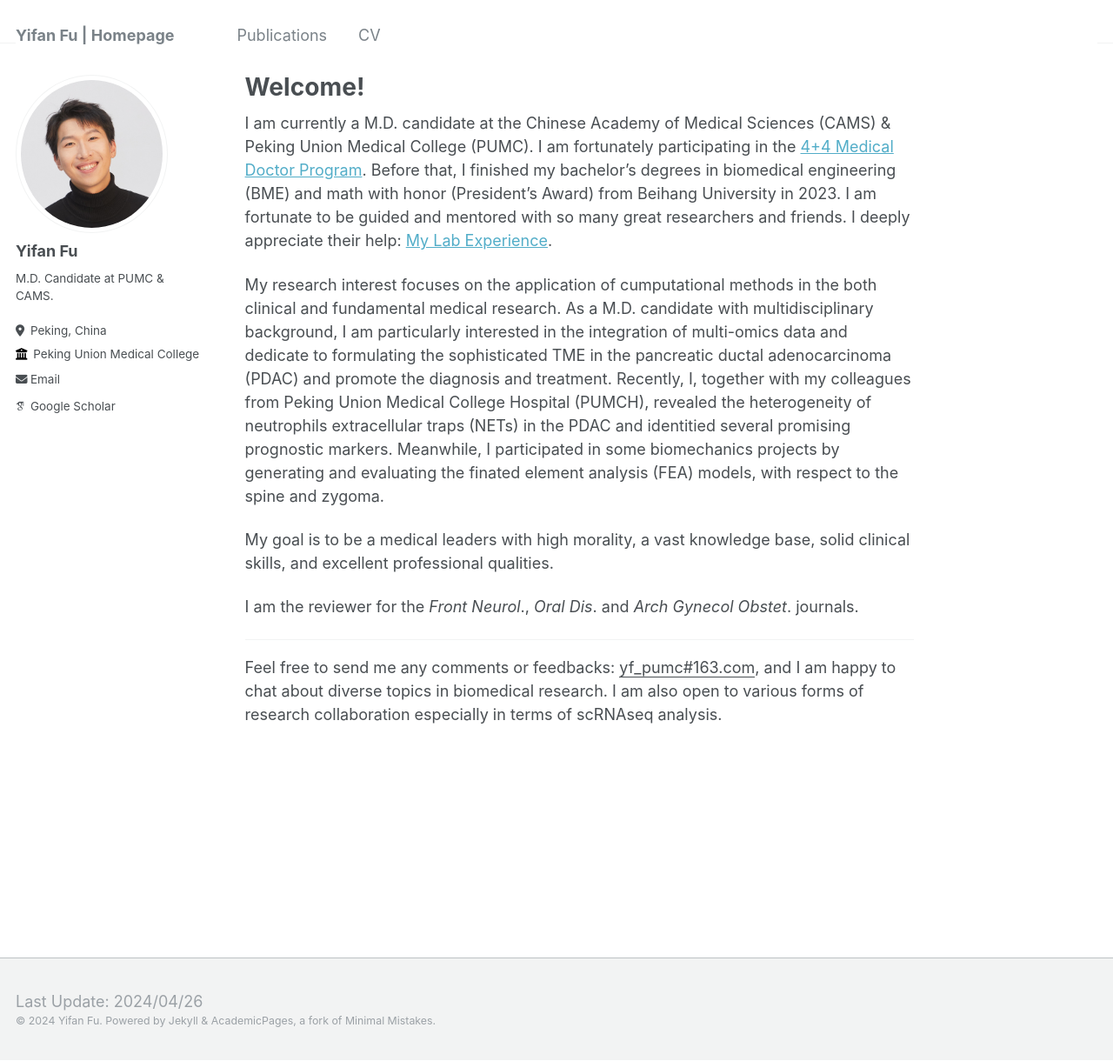
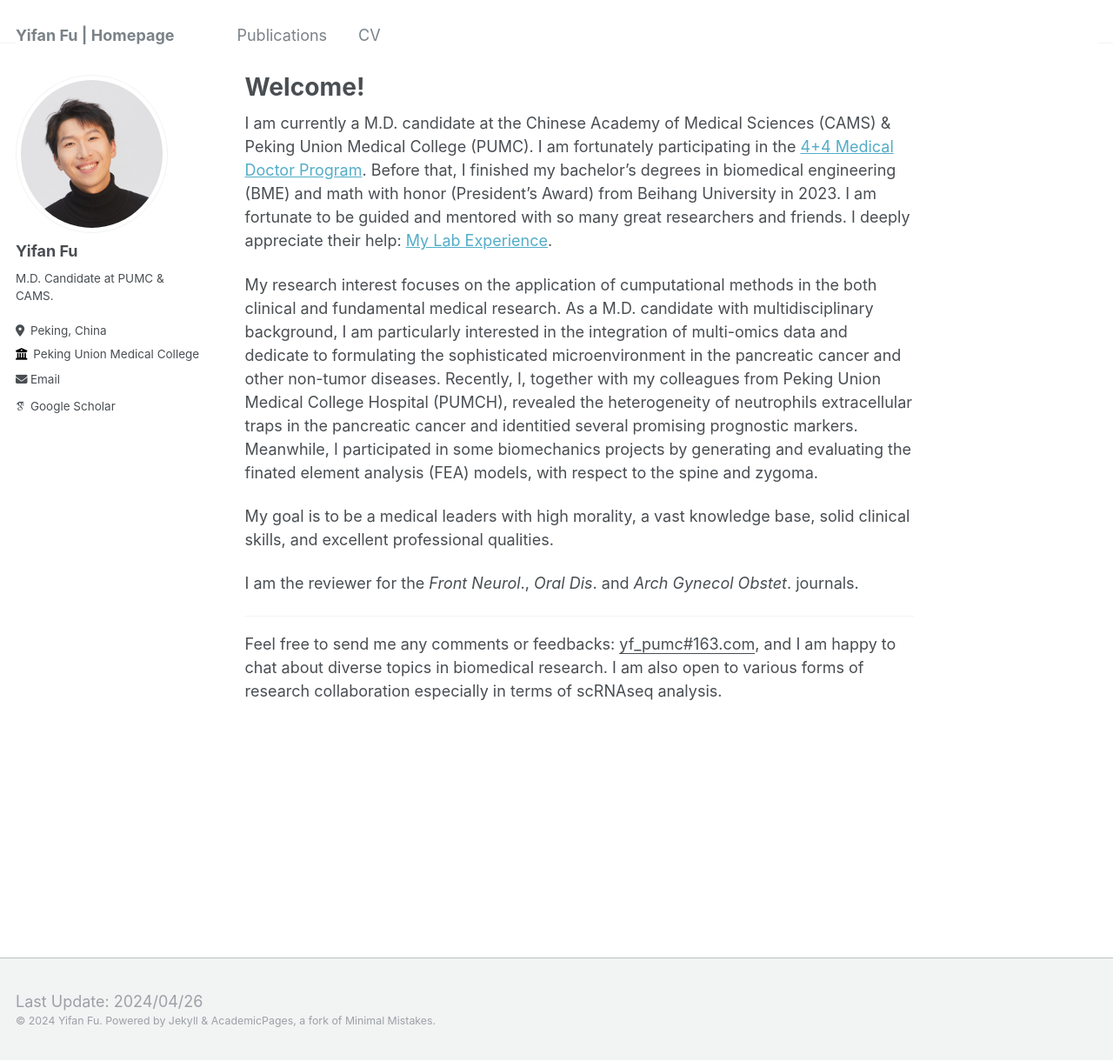
Before and after one commit to yifanfu01/yifanfu01.github.io, a Jekyll site: the page built from _pages/about.md, in a window 1280 px wide and 1220 px high. Shown: the whole window at 87% size. Built offline with Jekyll 4.4.1, drawn with Linux system fonts in a browser that asks for light colours; some web fonts are replaced.

Commit message:
Update about.md

```diff
--- a/_pages/about.md
+++ b/_pages/about.md
@@ -10,7 +10,7 @@ redirect_from:
 
 I am currently a M.D. candidate at the Chinese Academy of Medical Sciences (CAMS) & Peking Union Medical College (PUMC). I am fortunately participating in the [4+4 Medical Doctor Program](https://mdadmission.pumc.edu.cn/mdweb/site!index). Before that, I finished my bachelor's degrees in biomedical engineering (BME) and math with honor (President's Award) from Beihang University in 2023. I am fortunate to be guided and mentored with so many great researchers and friends. I deeply appreciate their help: [My Lab Experience](https://yifanfu01.github.io/cv/).
 
-My research interest focuses on the application of cumputational methods in the both clinical and fundamental medical research. As a M.D. candidate with multidisciplinary background, I am particularly interested in the integration of multi-omics data and dedicate to formulating the sophisticated TME in the pancreatic ductal adenocarcinoma (PDAC) and promote the diagnosis and treatment. Recently, I, together with my colleagues from Peking Union Medical College Hospital (PUMCH), revealed the heterogeneity of neutrophils extracellular traps (NETs) in the PDAC and identitied several promising prognostic markers. Meanwhile, I participated in some biomechanics projects by generating and evaluating the finated element analysis (FEA) models, with respect to the spine and zygoma.
+My research interest focuses on the application of cumputational methods in the both clinical and fundamental medical research. As a M.D. candidate with multidisciplinary background, I am particularly interested in the integration of multi-omics data and dedicate to formulating the sophisticated microenvironment in the pancreatic cancer and other non-tumor diseases. Recently, I, together with my colleagues from Peking Union Medical College Hospital (PUMCH), revealed the heterogeneity of neutrophils extracellular traps in the pancreatic cancer and identitied several promising prognostic markers. Meanwhile, I participated in some biomechanics projects by generating and evaluating the finated element analysis (FEA) models, with respect to the spine and zygoma.
 
 My goal is to be a medical leaders with high morality, a vast knowledge base, solid clinical skills, and excellent professional qualities.
 
```
